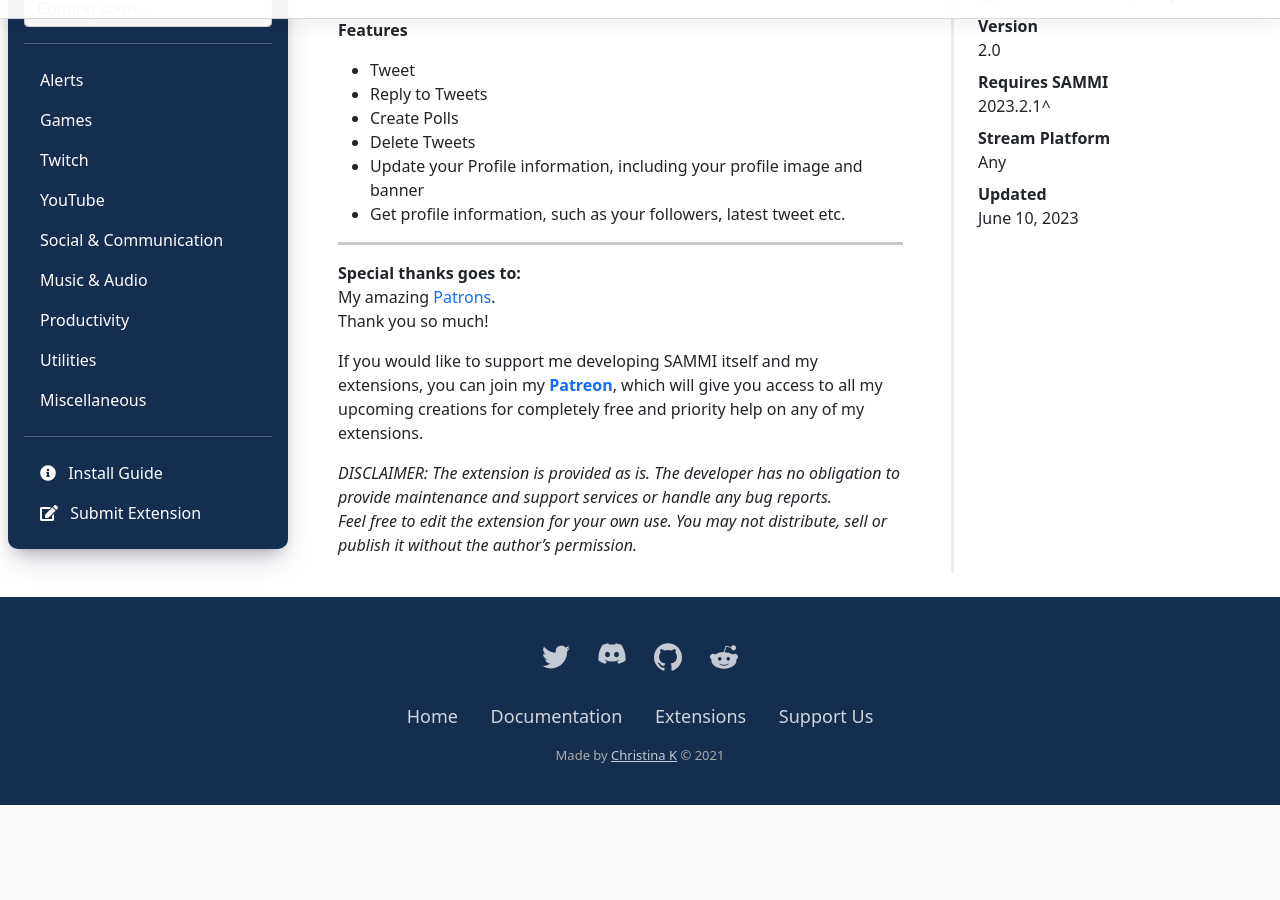
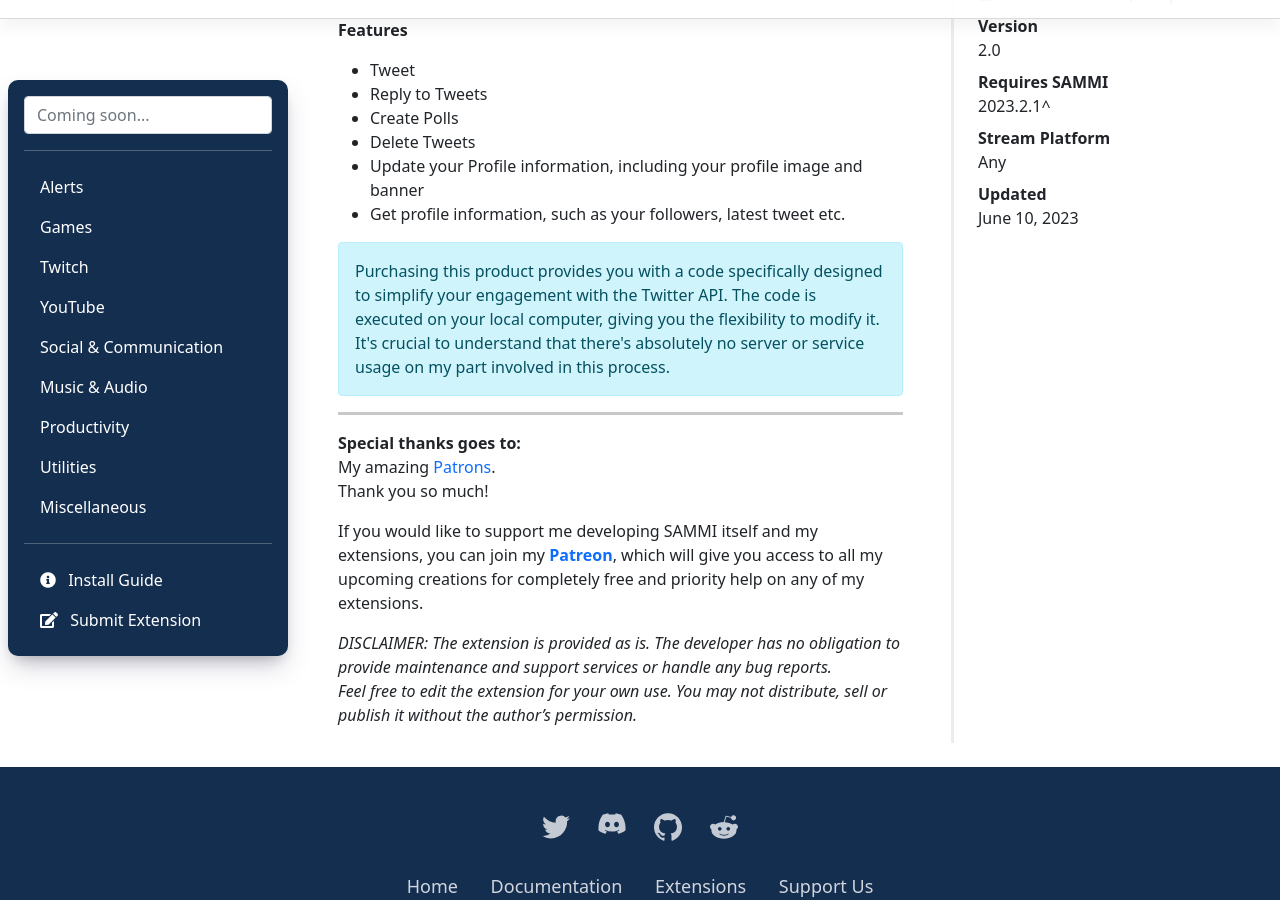
Before and after one commit to SAMMISolutions/SAMMISolutions.github.io, a Jekyll site: the page built from collections/_extensions/twitter.md, in a window 1280 px wide and 900 px high, scrolled down 1126 px. Built offline with Jekyll 4.4.1, drawn with Linux system fonts in a browser that asks for light colours; comment, search, counter and statistics services are not loaded; before the commit the page ends 1931 px from its top, so only the background shows below that.

Commit message:
added disclaimers

```diff
--- a/collections/_extensions/twitter.md
+++ b/collections/_extensions/twitter.md
@@ -26,18 +26,28 @@
     - Update your Profile information, including your profile image and banner
     - Get profile information, such as your followers, latest tweet etc.
 
+    <div class="alert alert-info" role="alert">Purchasing this product provides you with a code specifically designed to simplify your engagement with the Twitter API. The code is executed on your local computer, giving you the flexibility to modify it. It's crucial to understand that there's absolutely no server or service usage on my part involved in this process.</div>
+
 setup: |
 
-    <div class="alert alert-warning" role="alert">    {% include alert.html text="Updating from a previous 1.X Twitter version? Please completely uninstall the current Twitter extension by navigating to SAMMI Core-Bridge-Uninstall extension, and delete the premade Twitter deck before proceeding. The commands names have changed, none of your existing commands will work anymore." type="warning" %} </div>
+    <div class="alert alert-info" role="alert">Updating from a previous 1.X Twitter version? Please completely uninstall the current Twitter extension by navigating to SAMMI Core-Bridge-Uninstall extension, and delete the premade Twitter deck before proceeding. The commands names have changed, none of your existing commands will work anymore.</div>
 
     1. Install the extension. You can follow the [Extension Install Guide](https://sammi.solutions/extensions/install).
-    2. Log into Twitter
+    2. Sign into Twitter
         - Go to your Bridge - Twitter Tab.
-        - Click on Login select Open or Copy Twitter URL (and open it).
-        - Copy your provided PIN
+        - Click on Login, select Open or Copy Twitter URL (and open it).
+        - Copy the provided PIN
         - Fill out the "Enter PIN" input field and click on Authenticate. Once it says `Logged in`, you're all good to go.
-    3. It's **strongly recommended** to get your own credentials, as the default ones have a quota limit applicable to all users using the extension.
-        [video](https://www.youtube.com/embed/zyQHPFsZM2A)[/video]
-    4. You can now use Tweet commands directly from your SAMMI. Open the premade deck and read comments with instructions in each button.
+    3. Please be careful when using the 'Tweet' and 'Reply' commands. If you see a 429 error (quota exceeded), it means that the default App has reached its limit for the day. This limit only applies to Tweet and Reply. When this happens, you have two choices:
+
+        1. Wait until the next day to post more tweets (recommended)
+        2. While I don't officially support or suggest this option, the code is open and can be modified. Because it runs on your own computer, you could adjust it to use your own credentials if you need to tweet beyond the default limit. But remember:
+            <div class="alert alert-warning mt-2" role="alert">If you decide to use your own Twitter App and API keys to get past the standard limit, it's entirely on you. For more info, take a look at <a href="https://twittercommunity.com/t/policy-clarification-multiple-applications-for-the-same-use-case/92080">this article</a>.</div>
+            - Only make these changes if you're okay with the risks, and make sure to use a secondary or throwaway Twitter account, not your main one.
+            - Watch the step-by-step guide video here:
+
+             [video](https://www.youtube.com/embed/xM6rdzYcEd8)[/video]
+    Please remember, even though you can change the code, it's best to stick to the Twitter API's rules for things to run smoothly.
+    4. Now you can send Tweets directly from your SAMMI. Open the premade deck and follow the instructions in the comments of each button.
 privacy_collect: false
 ---
```
